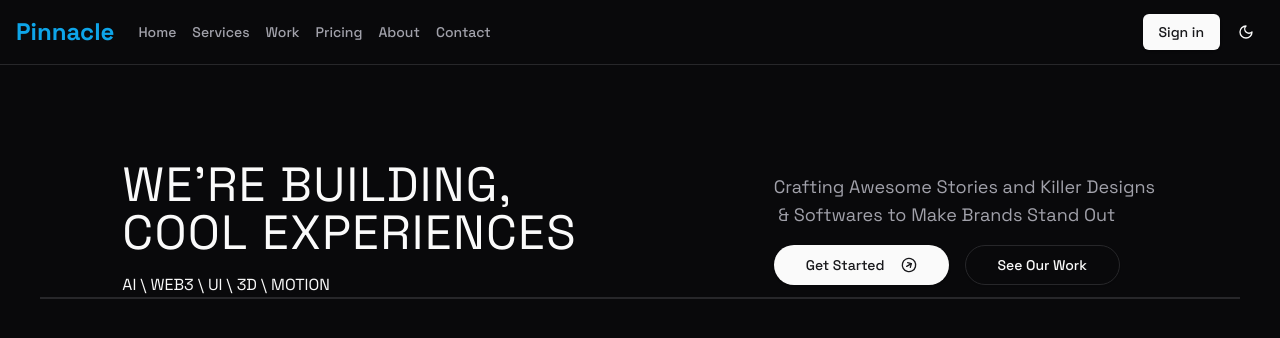
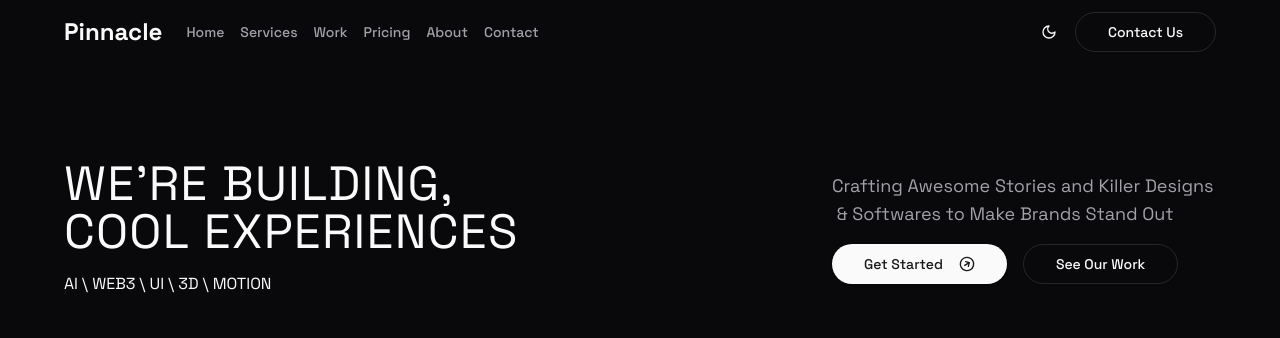
Before and after one commit to Ankit-2145/React-animated-website, a React (Vite) app: page / in a window 1280 px wide. Shown: the top 338 px of the page. Built offline with nearby package versions, Linux system fonts and the light colour scheme.

Commit message:
style: width changed of navbar & hero text

```diff
--- a/src/components/Hero.tsx
+++ b/src/components/Hero.tsx
@@ -14,9 +14,9 @@ import { ArrowDownCircleIcon } from "lucide-react";
  */
 export default function Hero() {
   return (
-    <section className="font-SpaceGrotesk py-12 md:py-24 px-4 md:px-10">
-      <div className="container mx-auto">
-        <div className="flex flex-col lg:flex-row justify-around items-start lg:items-center gap-8 border-b-2">
+    <section className="font-SpaceGrotesk py-12 md:py-24 px-4">
+      <div className="max-w-6xl mx-auto">
+        <div className="flex flex-col lg:flex-row justify-between items-start lg:items-center gap-8">
           {/* Left column: Main heading and subheading */}
           <div className="space-y-4 text-left">
             <h1 className="text-3xl md:text-5xl text-foreground tracking-wide leading-tight uppercase">
--- a/src/components/Navbar.tsx
+++ b/src/components/Navbar.tsx
@@ -25,10 +25,10 @@ const Navbar: React.FC = () => {
   const [isOpen, setIsOpen] = React.useState<boolean>(false);
 
   return (
-    <nav className="border-b font-SpaceGrotesk">
-      <div className="flex justify-between h-16 items-center px-4 mx-auto">
+    <nav className="font-SpaceGrotesk">
+      <div className="max-w-6xl flex justify-between h-16 items-center px-5 md:px-0 mx-auto">
         <a href="/" className="mr-6 flex items-center space-x-2">
-          <span className="text-2xl font-bold text-sky-500">Pinnacle</span>
+          <span className="text-2xl font-bold text-foreground">Pinnacle</span>
         </a>
         <div className="hidden md:flex items-center space-x-4 flex-1">
           {navItems.map((item) => (
@@ -42,8 +42,10 @@ const Navbar: React.FC = () => {
           ))}
         </div>
         <div className="flex items-center">
-          <Button className="mr-2">Sign in</Button>
           <ModeToggle />
+          <Button variant="outline" size="lg" className="rounded-full ml-2">
+            Contact Us
+          </Button>
           <Sheet open={isOpen} onOpenChange={setIsOpen}>
             <SheetTrigger asChild>
               <Button
@@ -54,7 +56,7 @@ const Navbar: React.FC = () => {
                 <span className="sr-only">Toggle Menu</span>
               </Button>
             </SheetTrigger>
-            <SheetContent side="left">
+            <SheetContent side="bottom">
               <div className="flex flex-col space-y-4 mt-4">
                 {navItems.map((item) => (
                   <a
```
